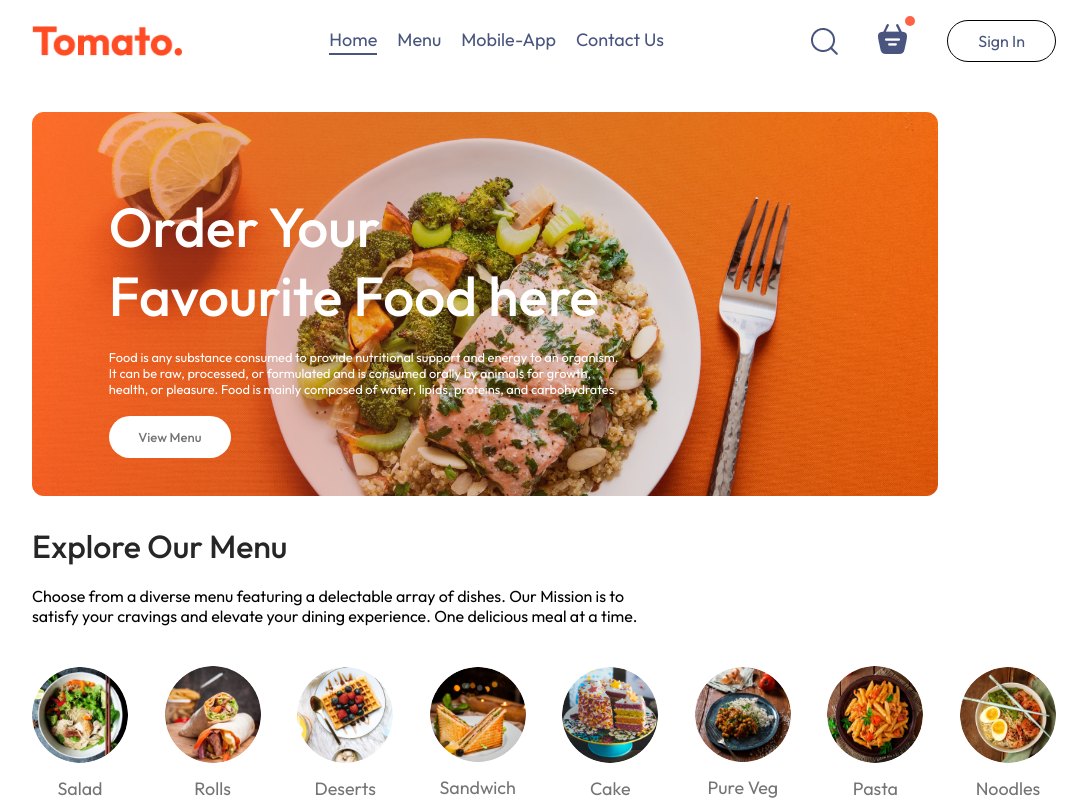
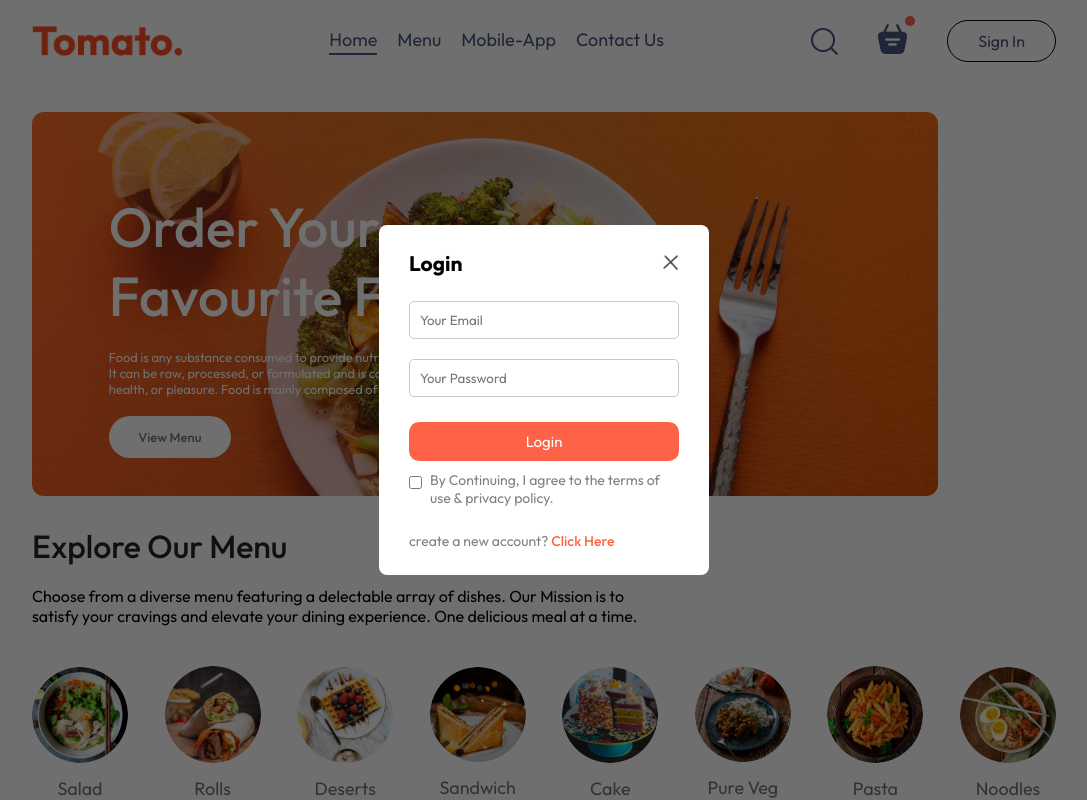
Before and after one commit to Ankitsinha2506/Food-Delivery, a React (Vite) app in the folder frontend/: page / in a window 1280 px wide. Both pictures are taken after a click on the button "Sign In". Shown: the top 800 px of the page, without its empty margins (96-1183 px from the left). Built offline with nearby package versions, Linux system fonts and the light colour scheme.

Commit message:
Login & SignUp Layout completed.

```diff
--- a/frontend/src/App.jsx
+++ b/frontend/src/App.jsx
@@ -1,16 +1,20 @@
-import React from 'react'
+import React, { useState } from 'react'
 import Navbar from './components/Navbar/Navbar'
 import { Route, Routes } from 'react-router-dom'
 import Home from './pages/Home/Home'
 import Cart from './pages/Cart/Cart'
 import PlaceOrder from './pages/PlaceOrder/PlaceOrder'
 import Footer from './components/Footer/Footer'
+import LoginPopup from './components/LoginPopup/LoginPopup'
 
 const App = () => {
+
+  const [showLogin, setShowLogin] = useState(false)
   return (
     <>
+    {showLogin?<LoginPopup setShowLogin={setShowLogin}/>:<></>}
       <div className='app'>
-        <Navbar />
+        <Navbar setShowLogin={setShowLogin}/>
         <Routes>
           <Route path='/' element={<Home />} />
           <Route path='/cart' element={<Cart />} />
--- /dev/null
+++ b/frontend/src/components/LoginPopup/LoginPopup.css
@@ -0,0 +1,72 @@
+.login-popup    {
+    position: absolute;
+    z-index: 1;
+    width: 100%;
+    height: 100%;
+    background-color: #00000090;
+    display: grid;
+}
+
+.login-popup-container  {
+    place-self: center;
+    width: max(23vw, 330px);
+    color: #808080;
+    background-color: white;
+    display: flex;
+    flex-direction: column;
+    gap: 25px;
+    padding: 25px 30px;
+    border-radius: 8px;
+    font-size: 14px;
+    animation: fadeIn 0.5s;
+}
+
+.login-popup-title  {
+    display: flex;
+    justify-content: space-between;
+    align-items: center;
+    color: black;
+}
+
+.login-popup-title img  {
+    width: 16px;
+    cursor: pointer;
+}
+
+.login-popup-inputs {
+    display: flex;
+    flex-direction: column;
+    gap: 20px;
+}
+
+.login-popup-inputs input   {
+    outline: none;
+    border: 1px solid #c9c9c9;
+    padding: 10px;
+    border-radius: 5px;
+}
+
+.login-popup-container button{
+    border: none;
+    padding: 10px;
+    border-radius: 10px;
+    color: white;
+    background-color: tomato;
+    font-size: 15px;
+    cursor: pointer;
+}
+.login-popup-condition  {
+    display: flex;
+    align-items: start;
+    gap: 8px;
+    margin-top: -15px;
+}
+
+.login-popup-condition input    {
+    margin-top: 5px;
+}
+.login-popup p span{
+    color: tomato;
+    font-weight: 500;
+    cursor: pointer;
+}
--- /dev/null
+++ b/frontend/src/components/LoginPopup/LoginPopup.jsx
@@ -0,0 +1,38 @@
+import React, { useState } from 'react'
+import './LoginPopup.css'
+import { assets } from '../../assets/assets'
+
+const LoginPopup = ({ setShowLogin }) => {
+
+    const [currState, setCurrState] = useState("Login")
+    return (
+        <div className='login-popup'>
+            <form className="login-popup-container">
+                <div className="login-popup-title">
+                    <h2>{currState}</h2>
+                    <img onClick={() => setShowLogin(false)} src={assets.cross_icon} alt="" />
+                </div>
+
+                <div className="login-popup-inputs">
+                    {currState === "Login" ? <></> : <input type="text" placeholder='Your Name' required />}
+                    <input type="email" placeholder='Your Email' required />
+                    <input type="password" placeholder='Your Password' required />
+                </div>
+                <button>{currState === "Sign Up" ? "Create Account" : "Login"}</button>
+                <div className="login-popup-condition">
+                    <input type="checkbox" required />
+                    <p>By Continuing, I agree to the terms of use & privacy policy.</p>
+                </div>
+                {currState === "Login"
+                    ? <p>create a new account? <span onClick={()=>setCurrState("Sign Up")}>Click Here</span></p>
+                    : <p>Aleady have an account <span onClick={()=>setCurrState("Login")}>Login Here</span></p>
+                }
+
+
+            </form>
+
+        </div>
+    )
+}
+
+export default LoginPopup
--- a/frontend/src/components/Navbar/Navbar.jsx
+++ b/frontend/src/components/Navbar/Navbar.jsx
@@ -3,7 +3,7 @@
 import {assets} from '../../assets/assets'
 import { Link } from 'react-router-dom'
 
-const Navbar = () => {
+const Navbar = ({setShowLogin}) => {
 
     const [menu, setMenu] = useState("Home")
   return (
@@ -22,7 +22,7 @@
                 <img src= {assets.basket_icon} alt='basketIcon'/>
                 <div className="dot"></div>
             </div>
-            <button>Sign In</button>
+            <button onClick={()=>setShowLogin(true)}>Sign In</button>
         </div>
 
 
```
